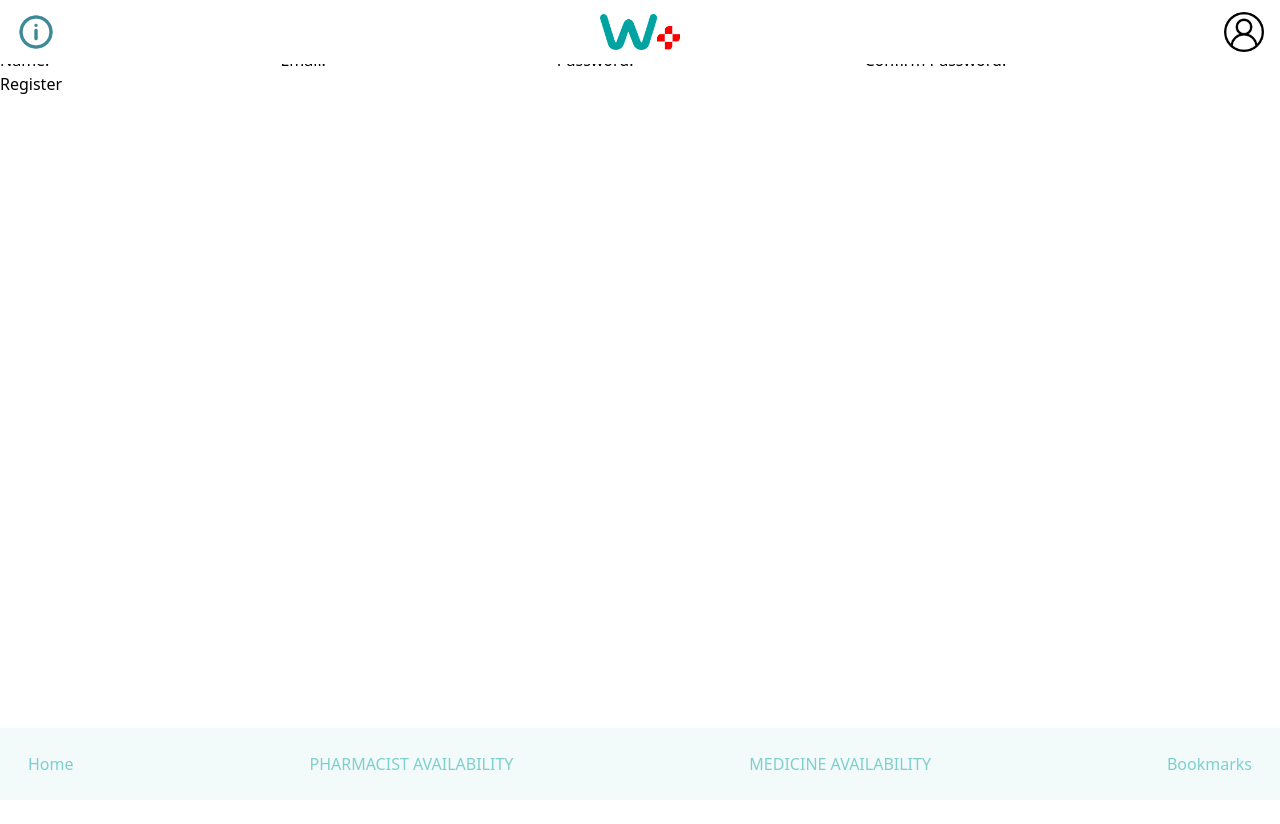
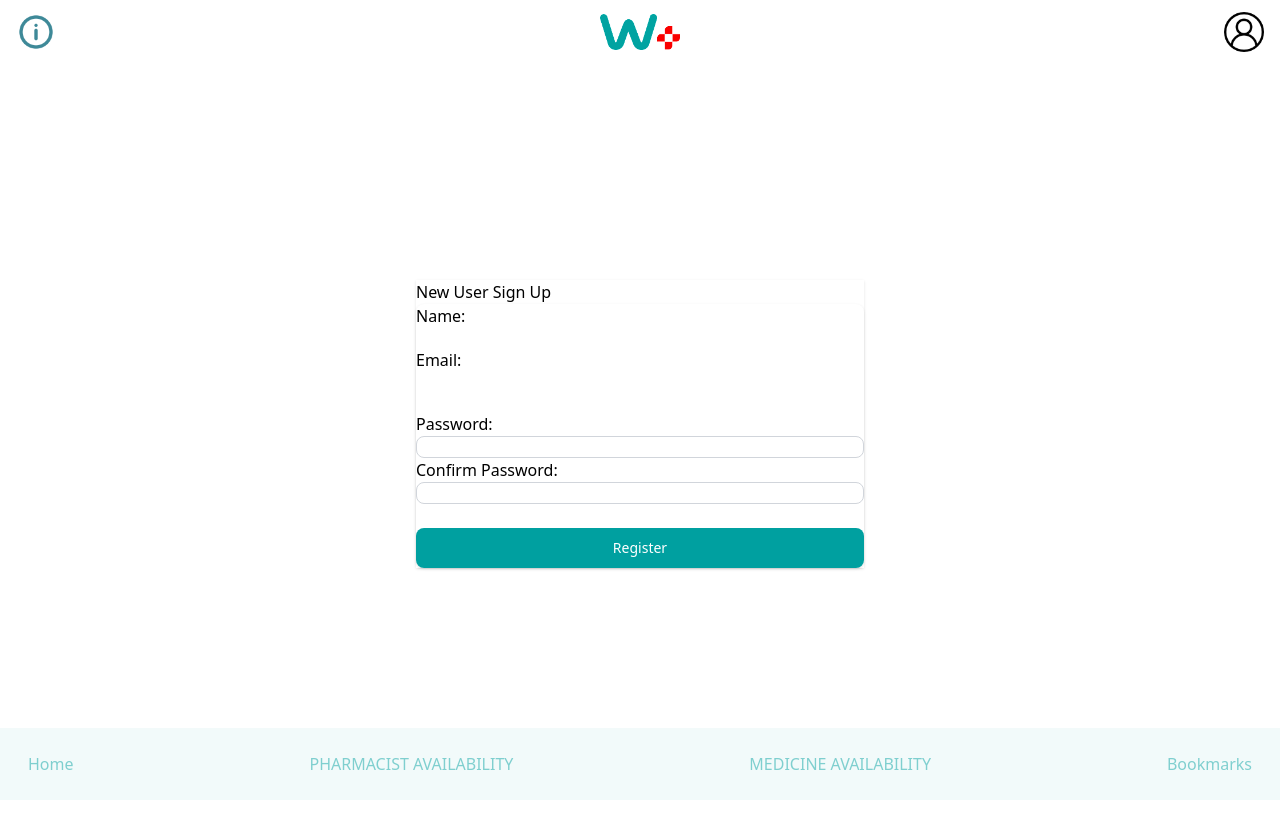
Before and after one commit to rizvan93/pharmacy-availability-checker, a React (Vite) app: page /new in a window 1280 px wide. Before the commit the page ends 800 px from the top, so only its background shows below. Built offline with nearby package versions, Linux system fonts and the light colour scheme.

Commit message:
sign up css

```diff
--- a/src/pages/Consumers/Create/ConsumerSignUpForm.jsx
+++ b/src/pages/Consumers/Create/ConsumerSignUpForm.jsx
@@ -35,10 +35,14 @@ export default function ConsumerSignUpForm() {
     setNewUser({ ...newUser, [e.target.name]: e.target.value });
   };
   return (
-    <form onSubmit={handleSubmit}>
+    <form onSubmit={handleSubmit}
+    className="w-full bg-white rounded-lg shadow dark:border md:mt-0 sm:max-w-md">
       <label>
         Name:
-        <input name="name" value={newUser.name} onChange={handleChange} />
+        <input name="name"
+        value={newUser.name}
+        onChange={handleChange}
+        className=" border-gray-300 text-gray-900 sm:text-sm rounded-lg focus:ring-primary-600 focus:border-primary-600 block w-full p-2. dark:border-gray-600 dark:text-white"/>
       </label>
       <label>
         Email:
@@ -47,7 +51,7 @@ export default function ConsumerSignUpForm() {
           name="userId"
           value={newUser.userId}
           onChange={handleChange}
-        />
+          className=" border-gray-300 text-gray-900 sm:text-sm rounded-lg focus:ring-primary-600 focus:border-primary-600 block w-full p-2.5 dark:border-gray-600"/>
       </label>
       <label>
         Password:
@@ -56,6 +60,7 @@ export default function ConsumerSignUpForm() {
           name="password"
           value={newUser.password}
           onChange={handleChange}
+          className="border border-gray-300 text-gray-900 sm:text-sm rounded-lg focus:ring-primary-600 focus:border-primary-600 block w-full p-2. dark:border-gray-600 dark:text-white"
         />
       </label>
       <label>
@@ -63,12 +68,14 @@ export default function ConsumerSignUpForm() {
         <input
           type="password"
           value={confirm}
+          className="border border-gray-300 text-gray-900 sm:text-sm rounded-lg focus:ring-primary-600 focus:border-primary-600 block w-full p-2. dark:border-gray-600 dark:text-white"
           onChange={(e) => {
             setConfirm(e.target.value);
           }}
         />
       </label>
-      <button type="submit">Register</button>
+      <br />
+      <button type="submit" className="w-full text-white bg-wAqua font-medium rounded-lg text-sm px-5 py-2.5 text-center">Register</button>
     </form>
   );
 }
--- a/src/pages/Consumers/Create/ConsumerSignUpPage.jsx
+++ b/src/pages/Consumers/Create/ConsumerSignUpPage.jsx
@@ -7,9 +7,11 @@ export default function ConsumerSignUpPage({ setHome }) {
   }, []);
 
   return (
-    <>
+    <div className="flex flex-col items-center justify-center px-6 py-8 mx-auto md:h-screen lg:py-0">
+    <div className="w-full bg-white grounded-lg shadow dark:border md:mt-0 sm:max-w-md xl:p-0">
       <h2>New User Sign Up</h2>
       <ConsumerSignUpForm />
-    </>
+    </div>
+    </div>
   );
 }
```
